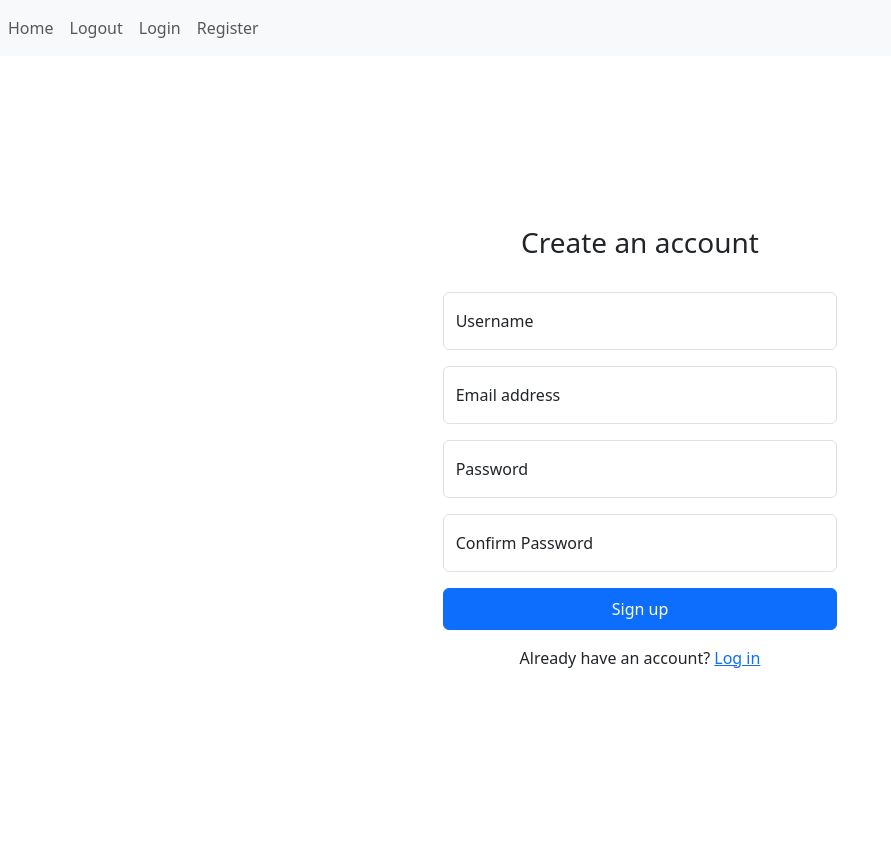
After one commit to PiyushDuggal-source/influencer-sponsorship-system-v1, a Flask app: template app/templates/signup.html in a window 1280 px wide. The commit adds this page. Shown: the whole page, without its empty margins (0-891 px from the left). Run offline with Flask 3, Linux system fonts and the light colour scheme; the template is opened without the code that fills it, so the values that code supplies are empty.

Commit message:
init login and signup

```diff
--- a/app/models/user.py
+++ b/app/models/user.py
@@ -17,5 +17,5 @@ class User(db.Model):
 
 
 @login_manager.user_loader
-def load_user(id):
-    return User.query.get(int(id))
+def load_user(user):
+    return User.query.get(int(user))
--- a/app/templates/base.html
+++ b/app/templates/base.html
@@ -29,12 +29,12 @@
           <a class="nav-item nav-link" id="home" href="/">Home</a>
           <a class="nav-item nav-link" id="logout" href="/logout">Logout</a>
           <a class="nav-item nav-link" id="login" href="/login">Login</a>
-          <a class="nav-item nav-link" id="signUp" href="/sign-up">Sign Up</a>
+          <a class="nav-item nav-link" id="register" href="/register">Register</a>
         </div>
       </div>
     </nav>
 
-    <div class="container mt-4">{% block content %}{% endblock %}</div>
+    <div>{% block content %}{% endblock %}</div>
 
     <script
       src="https://cdn.jsdelivr.net/npm/bootstrap@5.3.3/dist/js/bootstrap.bundle.min.js"
--- /dev/null
+++ b/app/templates/signup.html
@@ -0,0 +1,40 @@
+{% extends "base.html" %} {% block content %}
+<div class="container-fluid d-flex justify-content-center align-items-center min-vh-100">
+  <div class="row w-100">
+    <div class="col-12 col-sm-8 col-md-6 col-lg-4 mx-auto">
+      <main class="form-signup">
+        <form class="d-flex flex-column gap-3" action="{{ url_for('auth.register') }}" method="post">
+<input type="hidden" name="csrf_token" value="{{ csrf_token }}"/>
+          <h1 class="h3 mb-3 fw-normal text-center">Create an account</h1>
+          <div class="form-floating">
+            <input type="text" class="form-control" id="floatingUsername" name="username" placeholder="Username"
+              required />
+            <label for="floatingUsername">Username</label>
+          </div>
+          <div class="form-floating">
+            <input type="email" class="form-control" id="floatingEmail" name="email" placeholder="name@example.com"
+              required />
+            <label for="floatingEmail">Email address</label>
+          </div>
+          <div class="form-floating">
+            <input type="password" class="form-control" id="floatingPassword" name="password" placeholder="Password"
+              required />
+            <label for="floatingPassword">Password</label>
+          </div>
+          <div class="form-floating">
+            <input type="password" class="form-control" id="floatingConfirmPassword" name="confirm_password"
+              placeholder="Confirm Password" required />
+            <label for="floatingConfirmPassword">Confirm Password</label>
+          </div>
+          <button class="btn btn-primary w-100 py-2" type="submit">
+            Sign up
+          </button>
+        </form>
+        <p class="mt-3 text-center">
+          Already have an account? <a href="{{ url_for('auth.login') }}">Log in</a>
+        </p>
+      </main>
+    </div>
+  </div>
+</div>
+{% endblock %}
--- a/config.py
+++ b/config.py
@@ -5,7 +5,5 @@ basedir = os.path.abspath(os.path.dirname(__file__))
 
 class Config:
     SECRET_KEY = os.environ.get("SECRET_KEY") or "your-secret-key"
-    SQLALCHEMY_DATABASE_URI = os.environ.get(
-        "DATABASE_URL"
-    ) or "sqlite:///" + os.path.join(basedir, "database.sqlite3")
+    SQLALCHEMY_DATABASE_URI = "sqlite:///" + os.path.join(basedir, "database.sqlite3")
     SQLALCHEMY_TRACK_MODIFICATIONS = False
--- a/run.py
+++ b/run.py
@@ -1,6 +1,9 @@
-from app import create_app
+from app import create_app, db
 
 app = create_app()
 
+with app.app_context():
+    db.create_all()
+
 if __name__ == "__main__":
     app.run(debug=True)
```
Also changed, not shown: app/__init__.py (+6 -5 lines), app/templates/login.html (added, +39 -0 lines), app/views/auth.py (+72 -11 lines), database.sqlite3, models.py (deleted).
